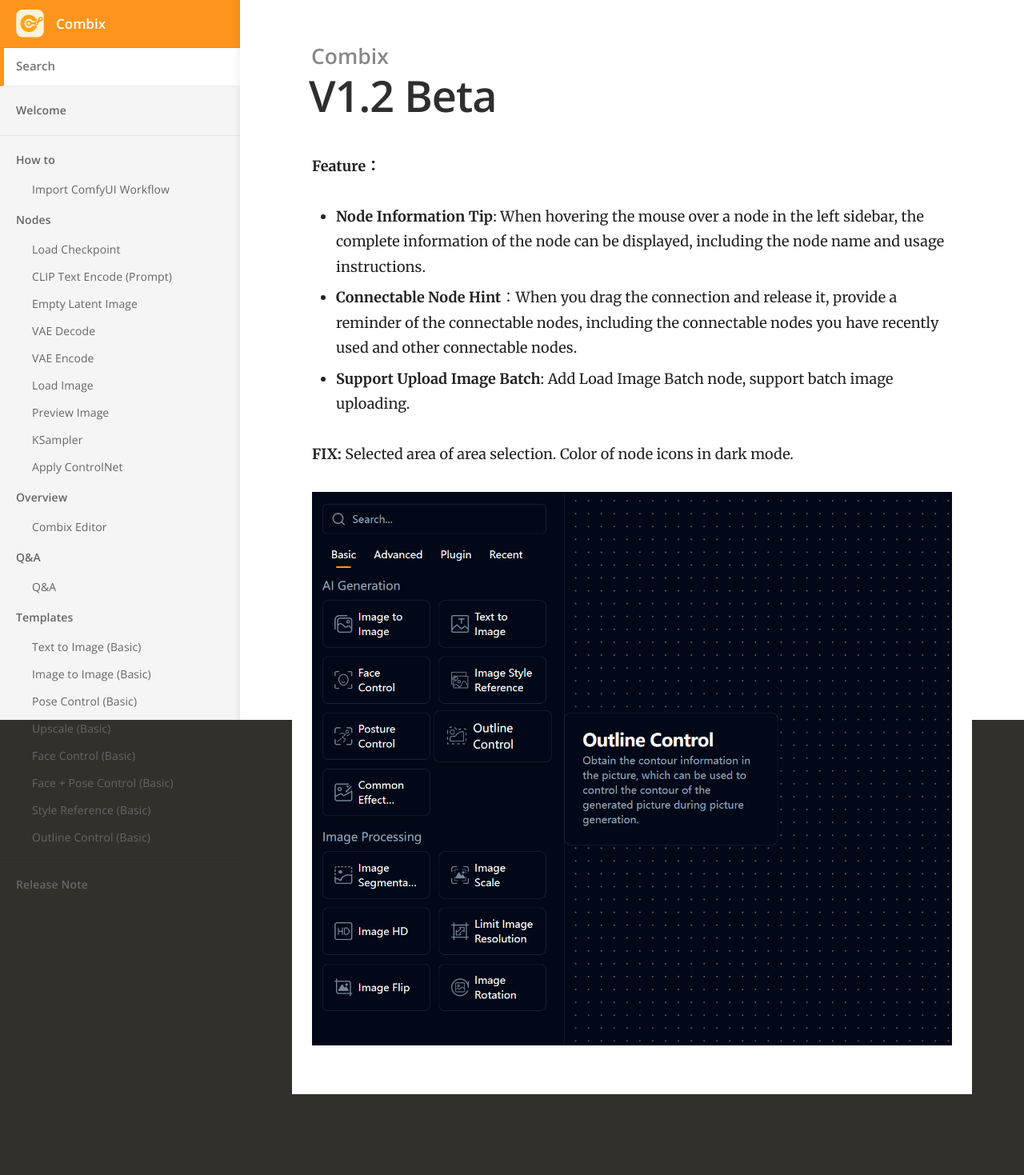
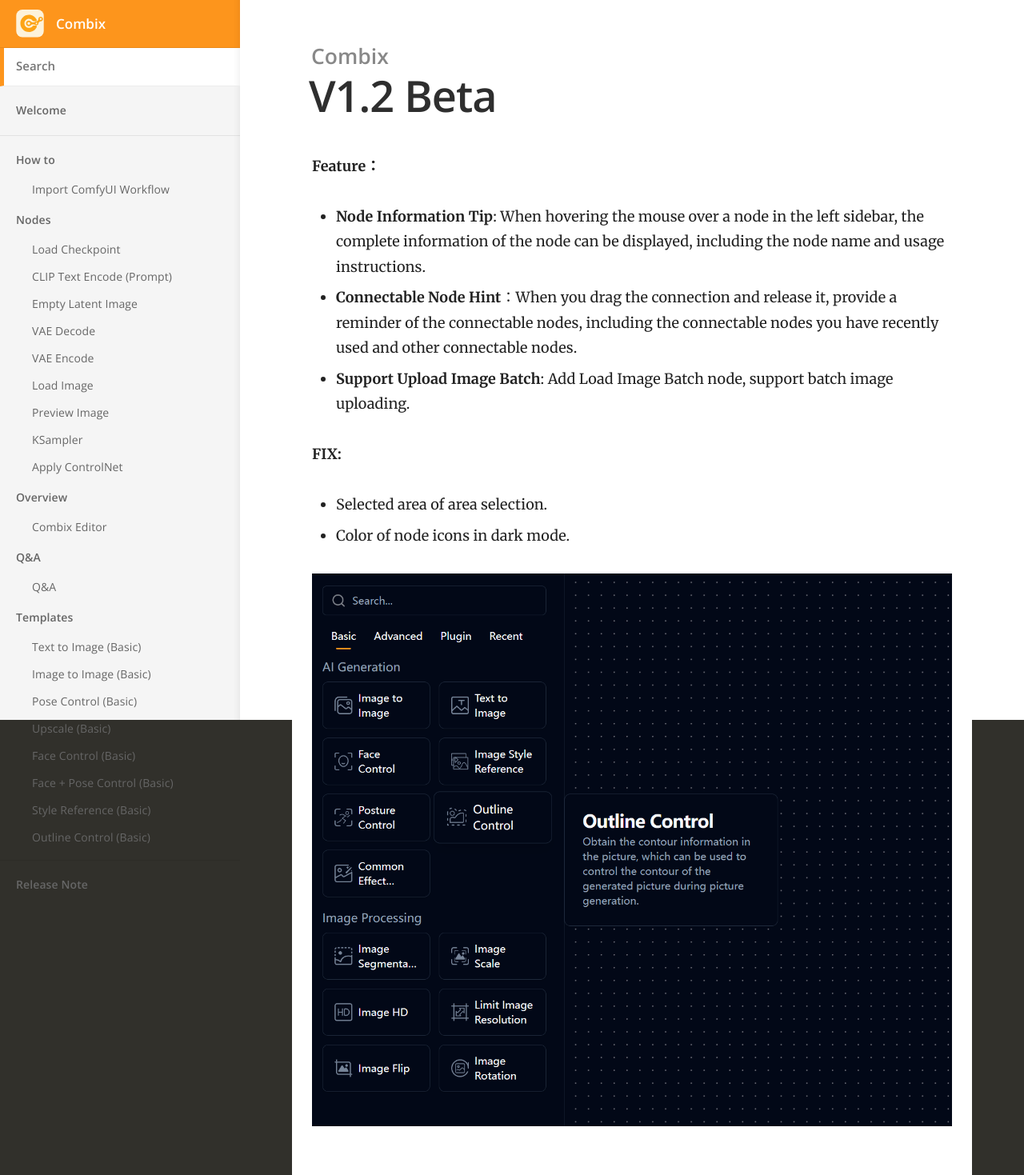
Before and after one commit to magmai-ai/magmai-doc, a Jekyll site: the page built from _posts/2024-05-15-V1_2.md, in a window 1280 px wide. Shown: the whole page at 80% size. Built offline with Jekyll 4.4.1, drawn with Linux system fonts in a browser that asks for light colours; before the commit the page ends 1368 px from its top, so only the background shows below that.

```diff
--- a/_posts/2024-05-15-V1_2.md
+++ b/_posts/2024-05-15-V1_2.md
@@ -10,7 +10,7 @@ type: minor
 * **Support Upload Image Batch**: Add Load Image Batch node, support batch image uploading.
 
 **FIX:**
-Selected area of area selection.
-Color of node icons in dark mode.
+* Selected area of area selection.
+* Color of node icons in dark mode.
 
 <img src="https://magmai-ai.github.io/magmai-doc/doc_images/v1_2_release.webp" alt="Direct Output Model" width="=70%" />
```
Also changed, not shown: _posts/2024-05-11-V1_1.md (+2 -0 lines), _posts/2024-05-17-V1_3.md (+1 -1 lines), _posts/2024-05-24-V1_4.md (+2 -2 lines), _posts/2024-05-30-V1_5.md (+1 -1 lines).
